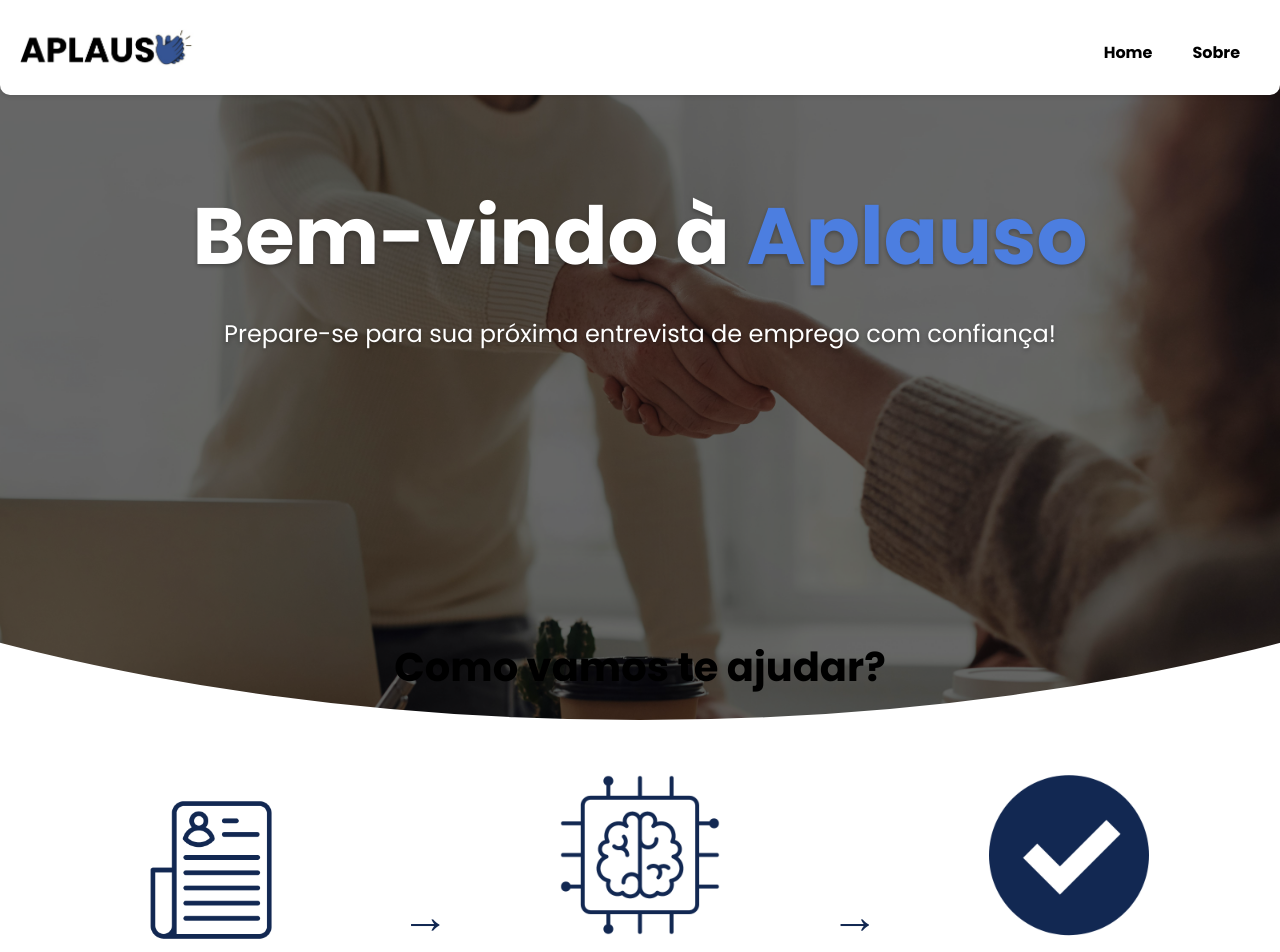
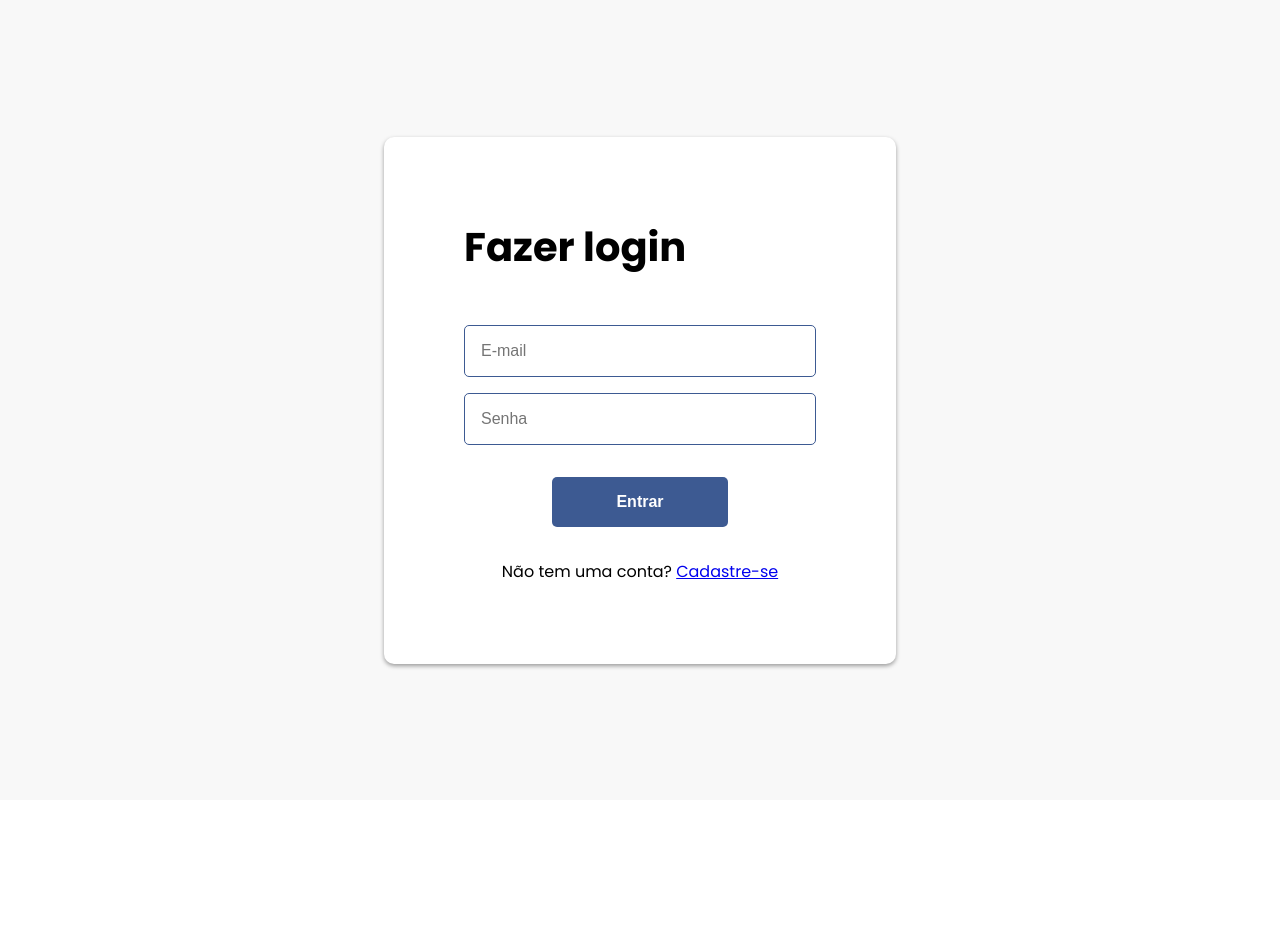
Before and after one commit to WeeeverAlex/Interface-StartUpAi, a React (Vite) app in the folder front-interview/: page /login in a window 1280 px wide. Shown: the top 952 px of the page. After the commit the page ends 800 px from the top, so only its background shows below. Built offline with nearby package versions, Linux system fonts and the light colour scheme.

Commit message:
landing page + pagina de login

```diff
--- a/front-interview/package.json
+++ b/front-interview/package.json
@@ -14,7 +14,8 @@
     "@emotion/styled": "^11.11.5",
     "@mui/material": "^5.15.16",
     "react": "^18.2.0",
-    "react-dom": "^18.2.0"
+    "react-dom": "^18.2.0",
+    "react-router-dom": "^6.23.0"
   },
   "devDependencies": {
     "@types/react": "^18.2.66",
--- a/front-interview/src/App.css
+++ /dev/null
@@ -1,204 +0,0 @@
-@import url('https://fonts.googleapis.com/css2?family=Poppins:ital,wght@0,100;0,200;0,300;0,400;0,500;0,600;0,700;0,800;0,900;1,100;1,200;1,300;1,400;1,500;1,600;1,700;1,800;1,900&display=swap');
-
-* {
-  margin: 0;
-  padding: 0;
-  box-sizing: border-box;
-}
-
-body, html {
-  font-family: 'Poppins', sans-serif;
-  width: 100%;
-  overflow-x: hidden;
-  scroll-behavior: smooth;
-}
-
-.navbar {
-  display: flex;
-  justify-content: space-between;
-  align-items: center;
-  background-color: #fff;
-  color: #ffffff;
-  position: fixed;
-  width: 100%;
-  top: 0;
-  padding: 10px 20px;
-  box-shadow: 0 2px 4px rgba(0, 0, 0, 0.1);
-  border-radius: 0 0 10px 10px;
-  z-index: 1000;
-}
-
-.navbar-logo {
-  width: 14%;
-}
-
-.nav-links {
-  list-style: none;
-  display: flex;
-  margin-top: 10px;
-}
-
-.nav-links li {
-  padding: 20px;
-}
-
-.nav-links a {
-  color: #000;
-  text-decoration: none;
-  font-weight: bold;
-  transition: color 0.3s;
-}
-
-.nav-links a:hover {
-  color: #336e95;
-}
-
-.App-header {
-  scroll-margin-top: 200px;
-}
-
-.App-header h1, .App-header p {
-  color: #fff;
-  text-align: center;
-  margin: 0;
-  padding: 10px;
-  text-shadow: 0 2px 4px rgba(0, 0, 0, 0.3);
-  margin-top: 13%;
-  font-size: 5rem;
-}
-
-.App-header p {
-  font-size: 1.5rem;
-  z-index: 1;
-  margin-top: 0%;
-}
-
-.App-header h1 strong {
-  color: #335495;
-  filter: drop-shadow(0 2px 4px rgba(4, 18, 46, 0.749));
-  filter: brightness(1.5);
-  z-index: 1;
-}
-
-.App-header img {
-  width: 100%;
-  height: 90%;
-  object-fit: cover;
-  position: absolute;
-  top: 0;
-  left: 0;
-  z-index: -1;
-  filter: brightness(0.4);
-  clip-path: ellipse(100% 80% at 50% 20%);
-}
-
-#about {
-  scroll-margin-top: 120px;
-}
-
-.App-about {
-  margin-top: 20%;
-  padding: 20px;
-  width: 100%;
-  display: flex;
-  flex-direction: column;
-  align-items: center;
-  justify-content: center;
-}
-
-.App-about h2 {
-  font-size: 2.5rem;
-  margin-bottom: 20px;
-  color: #000;
-  display: flex;
-  justify-content: center;
-}
-
-.App-about p {
-  font-size: 1.3rem;
-  color: #000;
-}
-
-.App-about .steps {
-  display: flex;
-  justify-content: center;
-  align-items: center;
-  width: 100%;
-  margin-top: 3%;
-  text-align: center;
-}
-
-.App-about .steps div {
-  display: flex;
-  flex-direction: column;
-  align-items: center;
-}
-
-.App-about .steps .step1,
-.App-about .steps .step2,
-.App-about .steps .step3 {
-  display: flex;
-  justify-content: center;
-  align-items: center;
-  width: 50%;
-  margin: 0 10px;
-}
-
-.App-about .steps .step2 img,
-.App-about .steps .step3 img {
-  width: 200px;
-  height: 200px;
-  object-fit: cover;
-  background-color: #fff;
-}
-
-.App-about .steps .step1 img {
-  width: 170px;
-  height: 170px;
-  background-color: #fff;
-}
-
-.App-about span {
-  font-size: 3rem;
-  color: #122852;
-  align-self: center;
-}
-
-.separator {
-  margin-top: 8%;
-  height: 100px;
-  background-color: #335495;
-  width: 100%;
-  border-radius: 45% 55% 0 0;
-}
-
-.start-now {
-  background-color: #335495;
-  color: #fff;
-  display: flex;
-  justify-content: center;
-  flex-direction: column;
-  align-items: center;
-  font-size: 1.7rem;
-}
-
-.start-now button {
-  margin-top: 3%;
-  margin-bottom: 3%;
-  padding: 10px 20px;
-  background-color: #223b6d;
-  color: #fff;
-  border: none;
-  border-radius: 5px;
-  font-size: 1.2rem;
-  cursor: pointer;
-  width: 200px;
-  font-weight: bold;
-  font-family: 'Poppins', sans-serif;
-  box-shadow: 0 4px 8px rgba(0, 0, 0, 0.5);
-}
-
-.start-now button:hover {
-  background-color: #3d5a92;
-  transition: background-color 0.5s;
-}
--- a/front-interview/src/LandingPage.css
+++ b/front-interview/src/LandingPage.css
@@ -0,0 +1,218 @@
+@import url('https://fonts.googleapis.com/css2?family=Poppins:ital,wght@0,100;0,200;0,300;0,400;0,500;0,600;0,700;0,800;0,900;1,100;1,200;1,300;1,400;1,500;1,600;1,700;1,800;1,900&display=swap');
+
+* {
+  margin: 0;
+  padding: 0;
+  box-sizing: border-box;
+}
+
+body, html {
+  font-family: 'Poppins', sans-serif;
+  width: 100%;
+  overflow-x: hidden;
+  scroll-behavior: smooth;
+}
+
+.navbar {
+  display: flex;
+  justify-content: space-between;
+  align-items: center;
+  background-color: #fff;
+  color: #ffffff;
+  position: fixed;
+  width: 100%;
+  top: 0;
+  padding: 0.6% 1%;
+  box-shadow: 0 2px 4px rgba(0, 0, 0, 0.1);
+  border-radius: 0 0 10px 10px;
+  z-index: 1000;
+}
+
+.navbar-logo {
+  width: 10vw;
+}
+
+.nav-links {
+  list-style: none;
+  display: flex;
+  margin-top: 0.5%;
+}
+
+.nav-links li {
+  padding: 20px;
+  font-size: 1em;
+}
+
+.nav-links a {
+  color: #000;
+  text-decoration: none;
+  font-weight: bold;
+  transition: color 0.3s;
+}
+
+.nav-links a:hover {
+  color: #3d5a92;
+}
+
+.App-header {
+  scroll-margin-top: 200px;
+}
+
+.App-header h1, .App-header p {
+  color: #fff;
+  text-align: center;
+  margin: 0;
+  padding: 10px;
+  text-shadow: 0 2px 4px rgba(0, 0, 0, 0.3);
+  margin-top: 13%;
+  font-size: 7vw;
+}
+
+.App-header p {
+  font-size: 1.5vw;
+  z-index: 1;
+  margin-top: 0%;
+}
+
+.App-header h1 strong {
+  color: #335495;
+  filter: drop-shadow(0 2px 4px rgba(4, 18, 46, 0.749));
+  filter: brightness(1.5);
+  z-index: 1;
+}
+
+.App-header img {
+  width: 100%;
+  height: 90%;
+  object-fit: cover;
+  position: absolute;
+  top: 0;
+  left: 0;
+  z-index: -1;
+  filter: brightness(0.4);
+  clip-path: ellipse(100% 80% at 50% 20%);
+}
+
+#about {
+  scroll-margin-top: 120px;
+}
+
+.App-about {
+  margin-top: 20%;
+  padding: 20px;
+  width: 100%;
+  display: flex;
+  flex-direction: column;
+  align-items: center;
+  justify-content: center;
+}
+
+.App-about h2 {
+  font-size: 2.5rem;
+  margin-bottom: 20px;
+  color: #000;
+  display: flex;
+  justify-content: center;
+}
+
+.App-about p {
+  font-size: 1.3rem;
+  color: #000;
+}
+
+.App-about .steps {
+  display: flex;
+  justify-content: center;
+  align-items: center;
+  width: 100%;
+  margin-top: 3%;
+  text-align: center;
+}
+
+.App-about .steps div {
+  display: flex;
+  flex-direction: column;
+  align-items: center;
+}
+
+.App-about .steps .step1,
+.App-about .steps .step2,
+.App-about .steps .step3 {
+  display: flex;
+  justify-content: center;
+  align-items: center;
+  width: 100%;
+}
+
+.App-about .steps .step2 img,
+.App-about .steps .step3 img {
+  width: 200px;
+  height: 200px;
+  object-fit: cover;
+  background-color: #fff;
+}
+
+.App-about .steps .step1 img {
+  width: 170px;
+  height: 170px;
+  background-color: #fff;
+  margin-bottom: 4.5%;
+}
+
+.App-about span {
+  font-size: 3rem;
+  color: #122852;
+  align-self: center;
+}
+
+.separator {
+  margin-top: 8%;
+  height: 100px;
+  background-color: #335495;
+  width: 100%;
+  border-radius: 45% 55% 0 0;
+}
+
+.start-now {
+  background-color: #335495;
+  color: #fff;
+  display: flex;
+  justify-content: center;
+  flex-direction: column;
+  align-items: center;
+  font-size: 1.7rem;
+}
+
+.start-now button {
+  margin-top: 3%;
+  margin-bottom: 3%;
+  padding: 10px 20px;
+  background-color: #223b6d;
+  color: #fff;
+  border: none;
+  border-radius: 5px;
+  font-size: 1.2rem;
+  cursor: pointer;
+  width: 200px;
+  font-weight: bold;
+  font-family: 'Poppins', sans-serif;
+  box-shadow: 0 4px 8px rgba(0, 0, 0, 0.5);
+}
+
+.start-now button:hover {
+  background-color: #3d5a92;
+  transition: background-color 0.5s;
+}
+
+#login-button {
+  background-color: #223b6d;
+  padding: 10px 20px;
+  color: #fff;
+  border: none;
+  border-radius: 10px;
+}
+
+#login-button:hover {
+  background-color: #3d5a92;
+  transition: background-color 0.5s;
+}
--- a/front-interview/src/LandingPage.tsx
+++ b/front-interview/src/LandingPage.tsx
@@ -3,7 +3,8 @@ import jobPicture from './assets/job-interview.jpg';
 import step1 from './assets/icon1.png';
 import step2 from './assets/icon2.png';
 import step3 from './assets/icon3.png';
-import './App.css';
+import './LandingPage.css';
+import { Link } from 'react-router-dom';
 
 function LandingPage() {
   return (
@@ -13,6 +14,7 @@ function LandingPage() {
         <ul className="nav-links">
           <li><a href="#home">Home</a></li>
           <li><a href="#about">Sobre</a></li>
+          <li><Link to="/login" id='login-button'>Login</Link></li>
         </ul>
       </nav>
 
@@ -30,9 +32,8 @@ function LandingPage() {
           <div className="step1">
             <img src={step1} alt="Step 1" className="step-picture" />
             <p>
-              Você insere seu currículo e a descrição da vaga que está interessado
+              Você insere seu currículo e a descrição da vaga em que está interessado
             </p>
-            {/* flecha */}
           </div>
 
           <span>&#8594;</span>
--- /dev/null
+++ b/front-interview/src/Login.css
@@ -0,0 +1,93 @@
+* {
+    margin: 0;
+    padding: 0;
+    box-sizing: border-box;
+}
+
+.login {
+    background-color: #f8f8f8;
+    height: 100vh;
+    width: 100%;
+    display: flex;
+    justify-content: center;
+    align-items: center;
+}
+
+
+.App-login {
+    width: fit-content;
+    box-shadow: 0 2px 4px rgba(0, 0, 0, 0.377);
+    padding: 2%;
+    border-radius: 10px;
+    background-color: #fff;
+    margin: 10% auto;
+    margin-top: 10%;
+    padding: 5rem;
+    width: 40%;
+    display: flex;
+    flex-direction: column;
+    gap: 2rem;
+}
+
+.App-login h1 {
+    font-size: 5vh;
+}
+
+.App-login form {
+    display: flex;
+    flex-direction: column;
+    align-items: center;
+    justify-content: center;
+    gap: 1rem;
+    margin-top: 1rem;
+}
+
+.App-login form input {
+    width: 100%;
+    padding: 1rem;
+    border: 1px solid #3d5a92;
+    border-radius: 5px;
+    font-size: 1rem;
+}
+
+.App-login form input:focus {
+    outline: none;
+    border-color: #2c4373;
+    box-shadow: 0 0 5px #4c6eb8;
+    transition: border-color 0.3s, box-shadow 0.3s;
+}
+
+.App-login form button {
+    width: 100%;
+    padding: 1rem;
+    border: none;
+    border-radius: 5px;
+    background-color: #3d5a92;
+    color: #fff;
+    font-weight: bold;
+    cursor: pointer;
+    transition: background-color 0.3s;
+    font-size: 1rem;
+    margin-top: 1rem;
+    width: 50%;
+}
+
+.App-login form button:hover {
+    background-color: #2c4373;
+}
+
+.App-login p {
+    text-align: center;
+}
+
+@media screen and (max-width: 1200px) {
+    .App-login {
+        width: 90%;
+    }
+}
+
+@media screen and (max-width: 768px) {
+    .App-login h1 {
+        font-size: 4vh;
+    }
+}
--- /dev/null
+++ b/front-interview/src/Login.tsx
@@ -0,0 +1,23 @@
+import React from "react";
+import { Link } from "react-router-dom";
+import './Login.css';
+
+function LoginPage(){
+
+    return(
+        <div className="login">
+            <div className="App-login" id="login">
+                <h1>Fazer login</h1>
+                <form>
+                    <input type="email" placeholder="E-mail" required />
+                    <input type="password" placeholder="Senha" required />
+                    <button type="submit">Entrar</button>
+                </form>
+                <p>Não tem uma conta? <Link to="/signup">Cadastre-se</Link></p>
+            </div>
+        </div>
+    );
+
+}
+
+export default LoginPage;
--- a/front-interview/src/main.tsx
+++ b/front-interview/src/main.tsx
@@ -1,10 +1,17 @@
-import React from 'react'
-import ReactDOM from 'react-dom/client'
-import LandingPage from './LandingPage.tsx'
-// import './index.css'
+import React from 'react';
+import ReactDOM from 'react-dom/client';
+import { BrowserRouter as Router, Routes, Route } from 'react-router-dom';
+import LandingPage from './LandingPage';
+import LoginPage from './Login';
 
-ReactDOM.createRoot(document.getElementById('root')!).render(
+const root = ReactDOM.createRoot(document.getElementById('root')!);
+root.render(
   <React.StrictMode>
-    <LandingPage />
-  </React.StrictMode>,
-)
+    <Router>
+      <Routes>
+        <Route path="/" element={<LandingPage />} />
+        <Route path="/login" element={<LoginPage />} />
+      </Routes>
+    </Router>
+  </React.StrictMode>
+);
```
Also changed, not shown: 2 other files (tests, documents, lock files or other folders).
